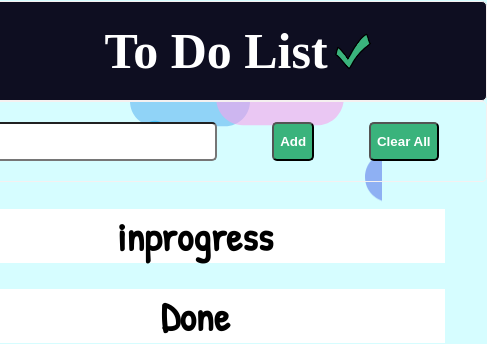
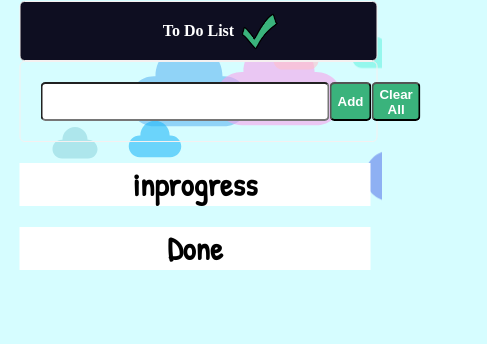
Before and after one commit to 3enabaya/todolist, a plain HTML site: page index.html in a window 390 px wide. Shown: the top 344 px of the page, 487 px wide, since content can reach past the window. Drawn offline with Linux system fonts and the light colour scheme.

Commit message:
Add files via upload

```diff
--- a/css/todolist.css
+++ b/css/todolist.css
@@ -106,7 +106,6 @@ body{
     border: 1px solid rgb(245, 240, 240);
     max-width: 500px;
     width: 500px;
-
     text-align: center;
     color: white;
     border-radius: 5px;
@@ -124,7 +123,6 @@ body{
     margin-top: 9px;
     margin: 0 auto;
     width: 500px;
-
     max-width: 500px;
     background-color: transparent;
     left: 50%;
@@ -140,7 +138,6 @@ body{
 }
 input{
      font-size: 20px;
-
      padding: 6px 10px;
      width: 350px;
      background-color: rgba(255, 255, 255, 0.999);
@@ -204,12 +201,15 @@ button{
 }
 /* responsive */
 @media (max-width:800px){
-.div{ max-width:90%}
-body {
-    font-size:20px;
+.to-do-section , .list , .div , .todo{
+    max-width: 90%;
+    width: 90%;
+}
+.todo{
+    font-size: 1rem;
 }
 input{
-   width: 200px;
+    width: 350px;
 }
 .check{
 width:50px;
```
